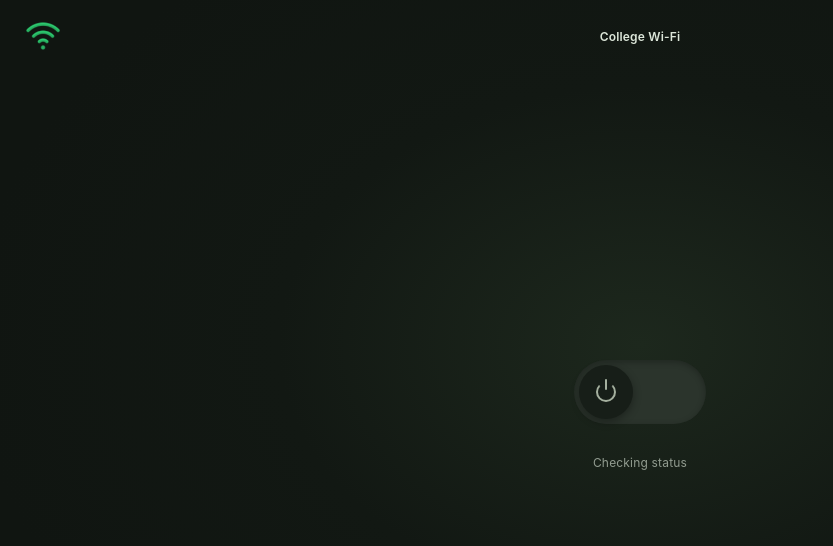
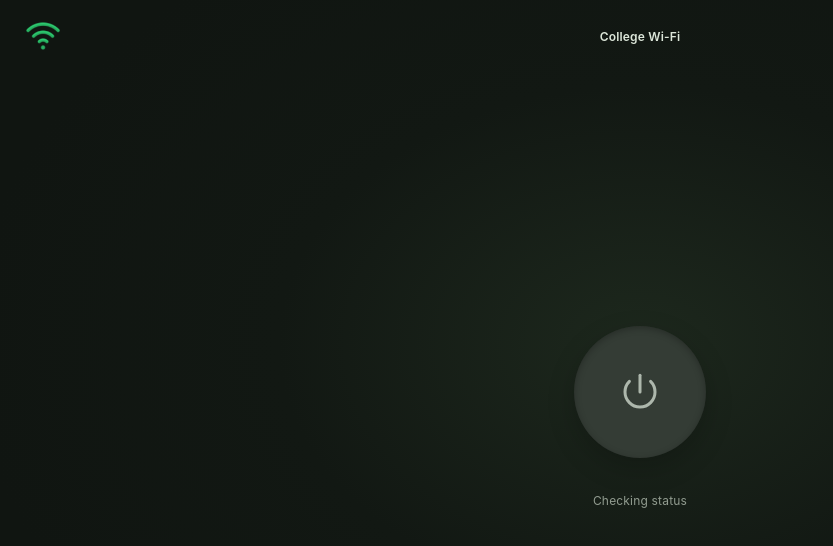
Before and after one commit to oblivionium/wifi-connect, a website: page desktop/dist/index.html in a window 1280 px wide. Shown: the whole page, without its empty margins (0-833 px from the left). Drawn offline with Linux system fonts and the light colour scheme.

Commit message:
Use Windscribe-style power connect button

```diff
--- a/desktop/dist/index.html
+++ b/desktop/dist/index.html
@@ -27,7 +27,7 @@
     <main>
       <section id="page-home" class="page home-page" aria-label="Connect">
         <button id="connection-toggle" class="connection-toggle" type="button" role="switch" aria-checked="false" aria-label="Connect to college Wi-Fi">
-          <span class="toggle-track"><span class="toggle-knob"><span class="power-mark"></span></span></span>
+          <span class="toggle-track"><svg class="power-mark" viewBox="0 0 24 24" aria-hidden="true"><path d="M12 2v10"/><path d="M5.65 5.65a9 9 0 1 0 12.7 0"/></svg></span>
         </button>
         <p id="portal-status" class="portal-status" role="status" aria-live="polite">Checking status</p>
       </section>
--- a/desktop/dist/style.css
+++ b/desktop/dist/style.css
@@ -28,15 +28,13 @@ main { display: grid; min-height: calc(100vh - 72px); place-items: center; paddi
 .page[hidden] { display: none; }
 @keyframes page-in { from { opacity: 0; transform: translateY(5px); } to { opacity: 1; transform: translateY(0); } }
 .home-page { display: flex; flex-direction: column; align-items: center; gap: 23px; }
-.connection-toggle { display: grid; place-items: center; width: 148px; height: 80px; padding: 0; border: 0; border-radius: 48px; background: transparent; cursor: pointer; }
-.toggle-track { position: relative; display: block; width: 132px; height: 64px; border-radius: 40px; background: #2b342c; box-shadow: inset 0 2px 6px #0004; transition: background .16s ease-out; }
-.toggle-knob { position: absolute; top: 5px; left: 5px; display: grid; place-items: center; width: 54px; height: 54px; border-radius: 50%; background: #171e18; box-shadow: 0 3px 8px #0005; transition: transform .18s cubic-bezier(.2,.75,.25,1); }
-.power-mark { position: relative; width: 20px; height: 20px; border: 2px solid #a5b09f; border-top-color: transparent; border-radius: 50%; transition: border-color .16s ease-out; }
-.power-mark::before { position: absolute; top: -5px; left: 7px; width: 2px; height: 11px; border-radius: 2px; background: #a5b09f; content: ""; transition: background .16s ease-out; }
-.connection-toggle[aria-checked="true"] .toggle-track { background: #718b62; }
-.connection-toggle[aria-checked="true"] .toggle-knob { transform: translateX(68px); background: #182117; }
-.connection-toggle[aria-checked="true"] .power-mark { border-color: var(--lime); border-top-color: transparent; }
-.connection-toggle[aria-checked="true"] .power-mark::before { background: var(--lime); }
+.connection-toggle { display: grid; place-items: center; width: 156px; height: 156px; padding: 0; border: 0; border-radius: 50%; background: transparent; cursor: pointer; transition: transform .16s ease-out, filter .16s ease-out; }
+.connection-toggle:hover { transform: scale(1.035); filter: drop-shadow(0 8px 20px #d3f5b022); }
+.connection-toggle:active { transform: scale(.975); }
+.toggle-track { display: grid; place-items: center; width: 132px; height: 132px; border-radius: 50%; background: #343c35; box-shadow: inset 0 2px 7px #0004, 0 10px 28px #0003; transition: background .16s ease-out, box-shadow .16s ease-out; }
+.power-mark { width: 40px; height: 40px; fill: none; stroke: #adb7ac; stroke-width: 1.8; stroke-linecap: round; stroke-linejoin: round; transition: stroke .16s ease-out, transform .16s ease-out; }
+.connection-toggle[aria-checked="true"] .toggle-track { background: var(--lime); box-shadow: inset 0 1px 2px #ffffff66, 0 0 34px #d3f5b043, 0 12px 30px #0003; }
+.connection-toggle[aria-checked="true"] .power-mark { stroke: #182116; transform: scale(1.04); }
 .connection-toggle:disabled { opacity: .5; cursor: wait; }
 .portal-status { min-height: 18px; margin: 0; color: var(--muted); font-size: 12px; letter-spacing: .015em; transition: color .25s; }
 .portal-status[data-state="connected"] { color: var(--lime); }
```
